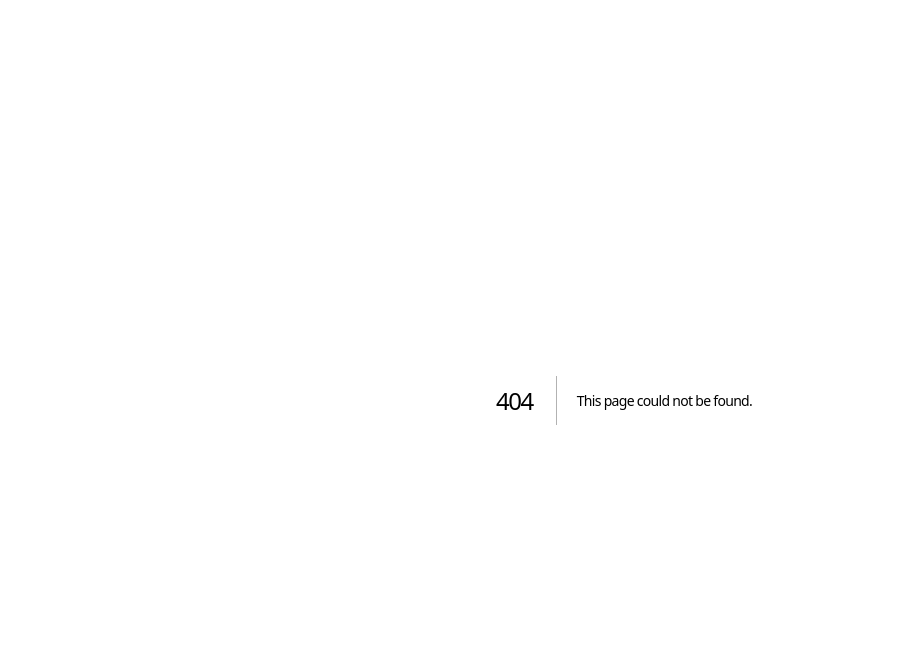
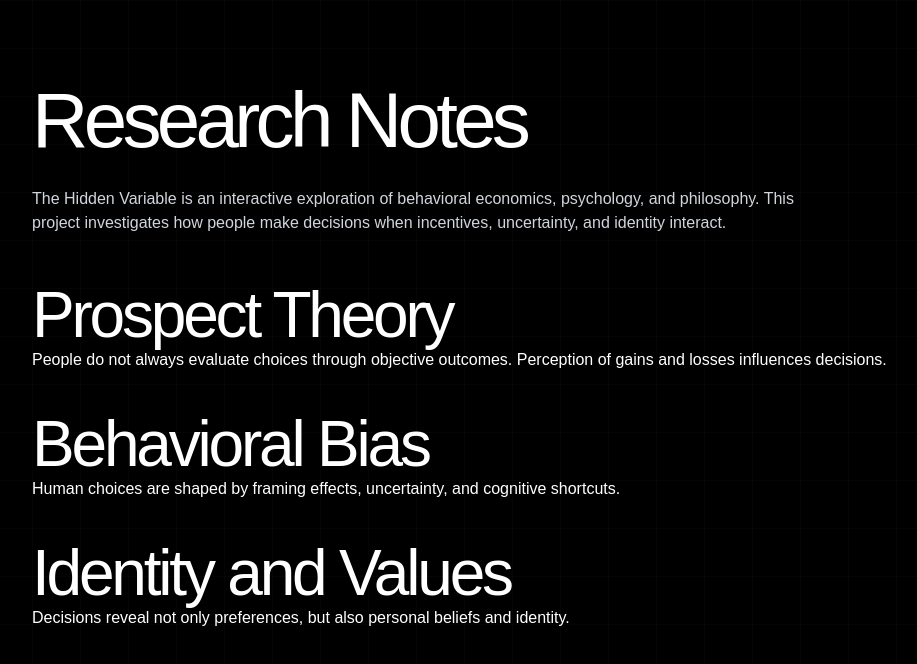
Before and after one commit to wendyzlzhang-sketch/the-hidden-variable, a Next.js app: page /research-notes in a window 1280 px wide. Before the commit this address had no page. Shown: the top 664 px of the page, without its empty margins (16-933 px from the left). Built offline with nearby package versions, Linux system fonts and the light colour scheme.

Commit message:
Create page.tsx

```diff
--- /dev/null
+++ b/src/app/research-notes/page.tsx
@@ -0,0 +1,56 @@
+export default function ResearchNotes() {
+  return (
+    <main className="min-h-screen bg-black text-white p-12">
+
+      <h1 className="text-5xl mb-8">
+        Research Notes
+      </h1>
+
+      <p className="max-w-3xl text-gray-300">
+        The Hidden Variable is an interactive exploration of
+        behavioral economics, psychology, and philosophy.
+        This project investigates how people make decisions
+        when incentives, uncertainty, and identity interact.
+      </p>
+
+
+      <div className="mt-12 space-y-10">
+
+        <section>
+          <h2 className="text-2xl">
+            Prospect Theory
+          </h2>
+          <p>
+            People do not always evaluate choices through
+            objective outcomes. Perception of gains and losses
+            influences decisions.
+          </p>
+        </section>
+
+
+        <section>
+          <h2 className="text-2xl">
+            Behavioral Bias
+          </h2>
+          <p>
+            Human choices are shaped by framing effects,
+            uncertainty, and cognitive shortcuts.
+          </p>
+        </section>
+
+
+        <section>
+          <h2 className="text-2xl">
+            Identity and Values
+          </h2>
+          <p>
+            Decisions reveal not only preferences,
+            but also personal beliefs and identity.
+          </p>
+        </section>
+
+      </div>
+
+    </main>
+  );
+}
```
